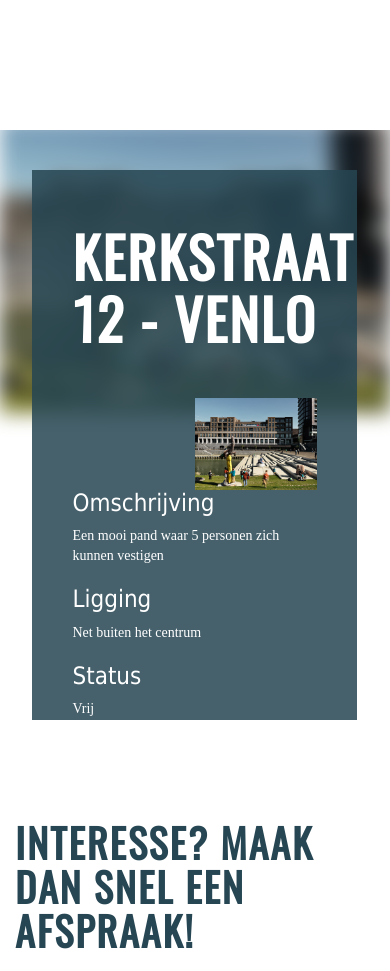
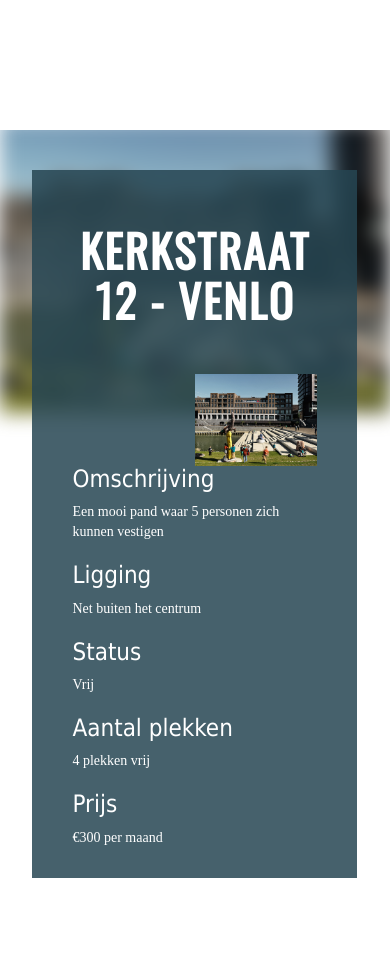
Before and after one commit to rensknoors/dynamic-city, a PHP site: page /pandInfo.html in a window 390 px wide. Shown: the top 971 px of the page. Run offline with PHP 8.4, Linux system fonts and the light colour scheme; some libraries are stand-ins or nearby versions; some web fonts are replaced.

Commit message:
responsive

```diff
--- a/assets/styles/layouts/_pages.scss
+++ b/assets/styles/layouts/_pages.scss
@@ -133,7 +133,7 @@
         margin-bottom: 100px;*/
     background-color: rgba(38, 70, 83, 0.85);
     text-align: center;
-    height: 550px;
+    min-height: 550px;
     h1 {
         font-family: Oswald;
         color: white;
@@ -154,6 +154,22 @@
     img {
         width: 50%;
         float: right;
+    }
+}
+
+@media only screen and (max-width : 768px) {
+    #pandInfoBlok {
+        h1 {
+            font-size: 40px;
+        }
+    }
+}
+
+@media only screen and (max-width : 480px) {
+    #pandInfoBlok {
+        h1 {
+            font-size: 45px;
+        }
     }
 }
 
--- a/assets/styles/main.css
+++ b/assets/styles/main.css
@@ -640,7 +640,7 @@
       margin-bottom: 100px;*/
   background-color: rgba(38, 70, 83, 0.85);
   text-align: center;
-  height: 550px; }
+  min-height: 550px; }
   #pandInfoBlok h1 {
     font-family: Oswald;
     color: white;
@@ -659,6 +659,12 @@
     width: 50%;
     float: right; }
 
+@media only screen and (max-width: 768px) {
+  #pandInfoBlok h1 {
+    font-size: 40px; } }
+@media only screen and (max-width: 480px) {
+  #pandInfoBlok h1 {
+    font-size: 45px; } }
 #pandZoekBlok {
   margin-top: 30px;
   background-color: #264653;
```
Also changed, not shown: pandOverzicht.html (+3 -6 lines), 1 other file.
